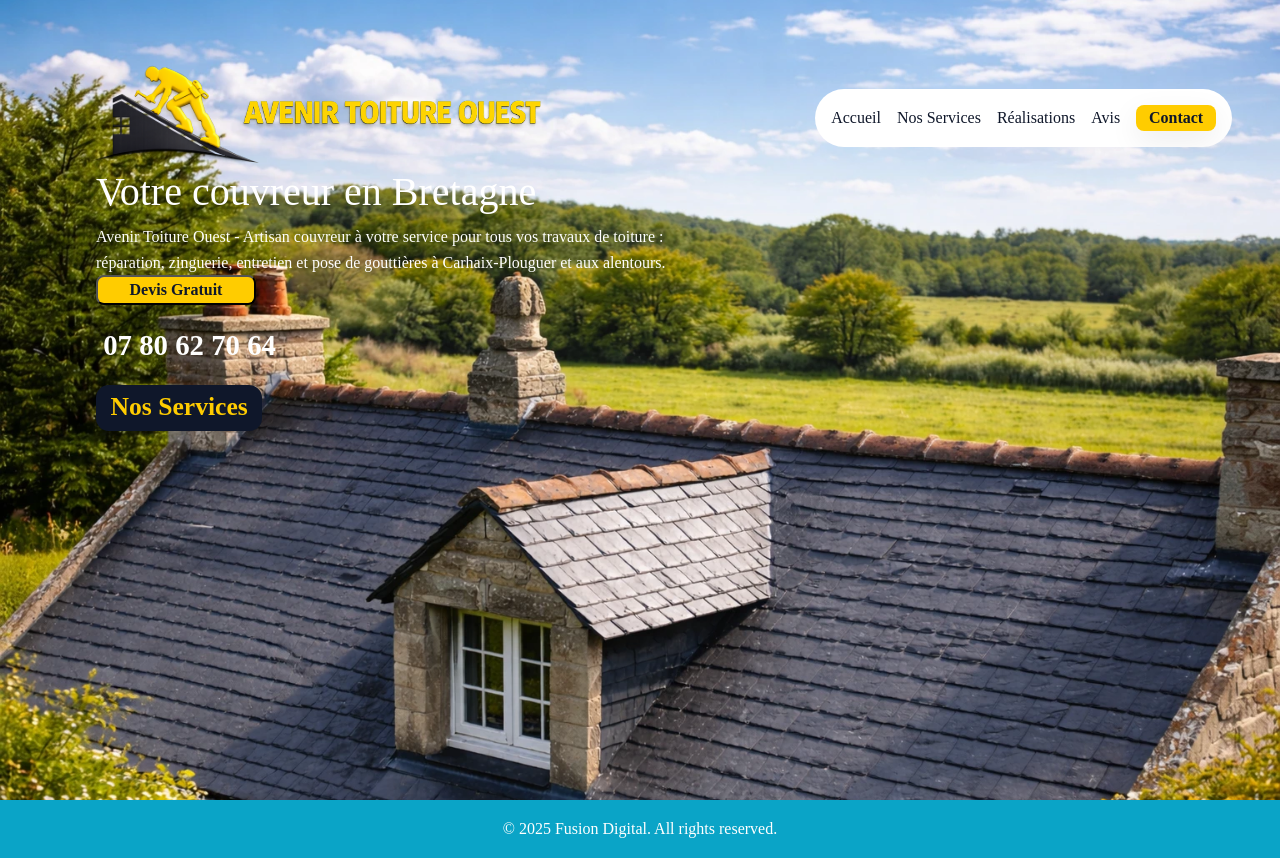
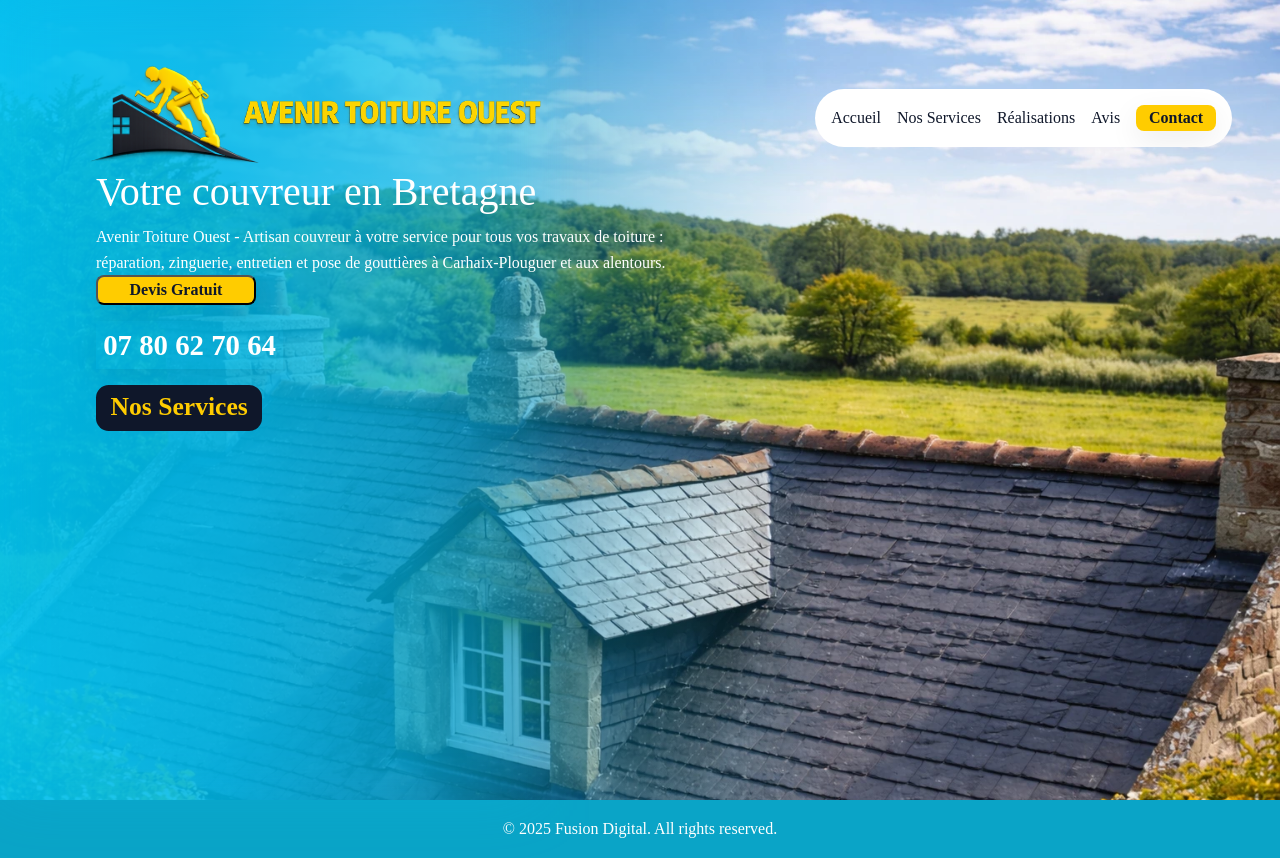
Before and after one commit to Charlirussell/Avenir-Toiture-Ouest, a React (Vite) app: page / in a window 1280 px wide. Built offline with nearby package versions, Linux system fonts and the light colour scheme.

Commit message:
Added blue overlay to home

```diff
--- a/src/components/Home/Home.scss
+++ b/src/components/Home/Home.scss
@@ -17,6 +17,37 @@
     display: block;
 }
 
+.home::before {
+    content: "";
+    position: absolute;
+    inset: 0;
+    z-index: 1;
+    pointer-events: none;
+
+    background: linear-gradient(
+        90deg,
+        rgba(v.$blue-center, 0.92) 0%,
+        rgba(v.$blue-mid, 0.85) 18%,
+        rgba(v.$blue-mid, 0.65) 32%,
+        rgba(v.$blue-edge, 0.40) 45%,
+        rgba(v.$blue-edge, 0.18) 55%,
+        rgba(v.$blue-edge, 0) 65%
+    );
+}
+
+.home::after {
+    content: "";
+    position: absolute;
+    top: 0;
+    left: 0;
+    width: 42%;
+    height: 100%;
+    z-index: 1;
+    pointer-events: none;
+    background: rgba(0, 195, 241, 0.16);
+    filter: blur(30px);
+}
+
 .home-content {
     position: relative;
     z-index: 2;
```
